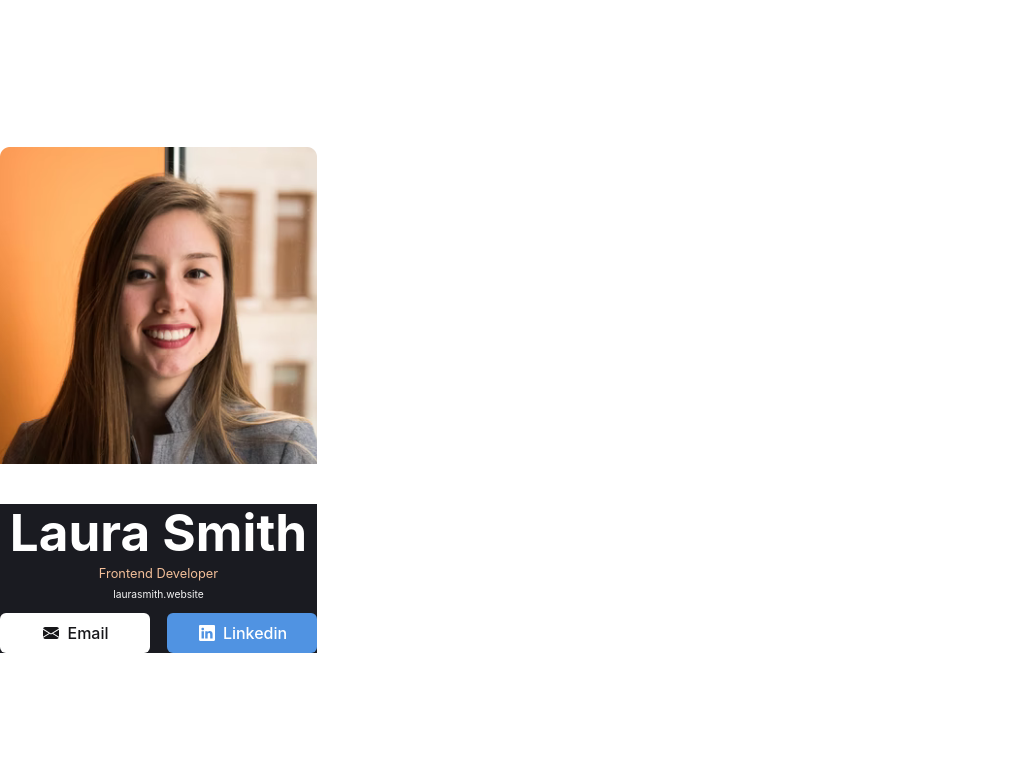
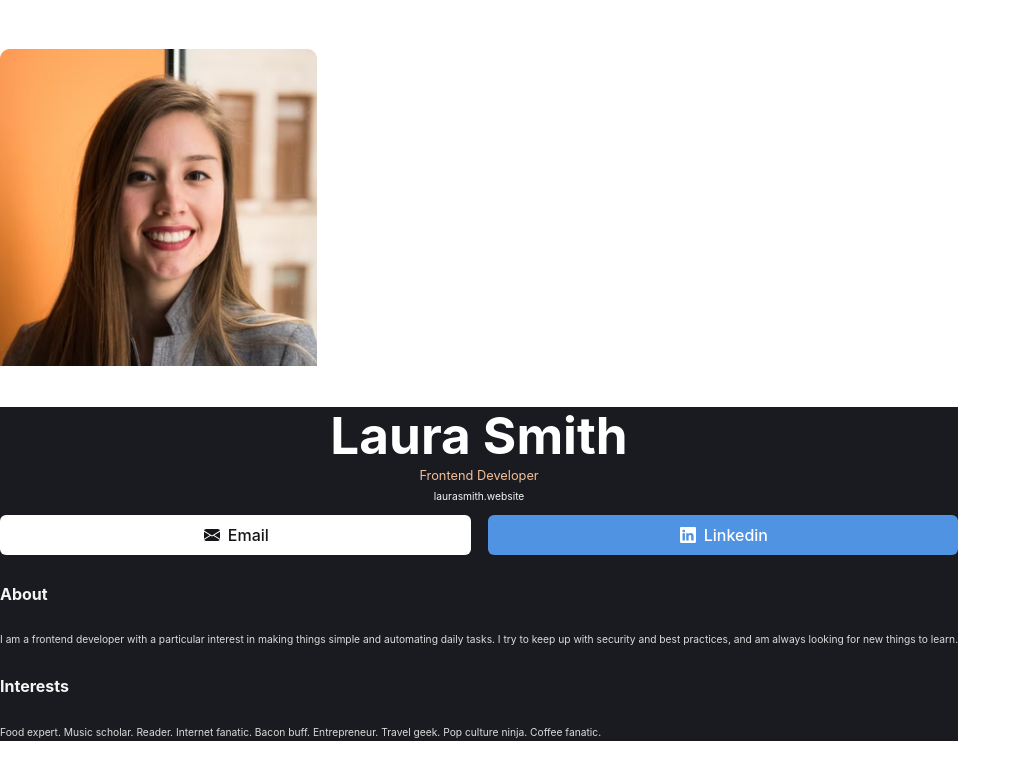
Before and after one commit to stylish-pawmy/react-business-card, a React (Vite) app: page / in a window 1280 px wide. Shown: the top 780 px of the page, without its empty margins (0-1021 px from the left). Built offline with nearby package versions, Linux system fonts and the light colour scheme.

Commit message:
Add body text

```diff
--- a/src/App.css
+++ b/src/App.css
@@ -106,3 +106,15 @@ body > * {
       background-color: var(--linkedin-blue);
       color: white;
     }
+
+.body-header {
+  font-size: 16px;
+  font-weight: bold;
+  color: var(--dim-white-alpha)
+}
+
+.body-text {
+  font-size: 10.24px;
+  font-weight: normal;
+  color: var(--dim-white-beta)
+}
--- a/src/components/Main.jsx
+++ b/src/components/Main.jsx
@@ -9,10 +9,22 @@ export function Main() {
             <h1 className="full-name">Laura Smith</h1>
             <h4 className="occupation">Frontend Developer</h4>
             <p className="website-link">laurasmith.website</p>
+
             <div className="buttons-container">
                 <EmailButton />
                 <LinkedinButton />
             </div>
+
+            <h5 className="body-header">About</h5>
+            <p className="body-text">I am a frontend developer with a particular interest
+                 in making things simple and automating daily tasks.
+                  I try to keep up with security and best practices,
+                 and am always looking for new things to learn.</p>
+
+            <h5 className="body-header">Interests</h5>
+            <p className="body-text">Food expert. Music scholar. Reader. Internet fanatic.
+                 Bacon buff. Entrepreneur. Travel geek. Pop culture
+                 ninja. Coffee fanatic.</p>
         </div>
     );
 }
```
